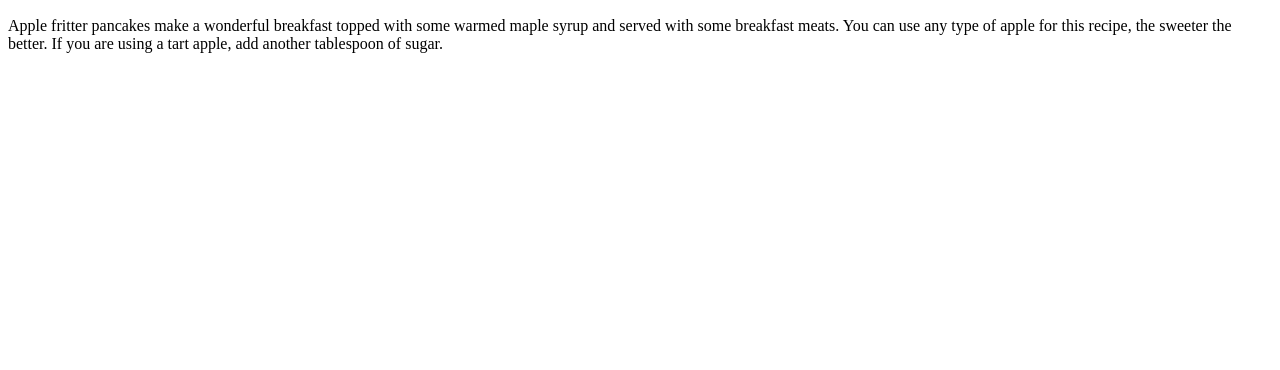
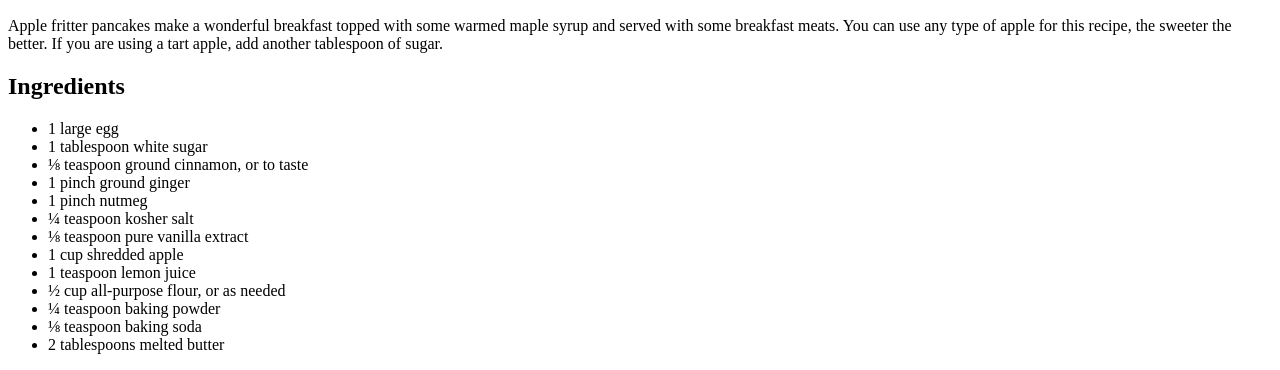
Before and after one commit to amadonavarretejr/odin-recipes, a plain HTML site: page recipes/apple-fritter-pancakes.html in a window 1280 px wide. Shown: the part 584-954 px from the top of the page. Before the commit the page ends 800 px from the top, so only its background shows below. Drawn offline with Linux system fonts and the light colour scheme.

Commit message:
Add ingredients section to apple-fritter-pancakes.html

```diff
--- a/recipes/apple-fritter-pancakes.html
+++ b/recipes/apple-fritter-pancakes.html
@@ -10,5 +10,21 @@
         <img src="/images/apple-fritter-pancakes.jpg" alt="Delicious apple fritter pancakes with sausage and thin apple slices. " height="450px">
         <h2>Description</h2>
         <p>Apple fritter pancakes make a wonderful breakfast topped with some warmed maple syrup and served with some breakfast meats. You can use any type of apple for this recipe, the sweeter the better. If you are using a tart apple, add another tablespoon of sugar.</p>
+        <h2>Ingredients</h2>
+        <ul>
+            <li>1 large egg</li>
+            <li>1 tablespoon white sugar</li>
+            <li>&frac18; teaspoon ground cinnamon, or to taste</li>
+            <li>1 pinch ground ginger</li>
+            <li>1 pinch nutmeg</li>
+            <li>&frac14; teaspoon kosher salt</li>
+            <li>&frac18; teaspoon pure vanilla extract</li>
+            <li>1 cup shredded apple</li>
+            <li>1 teaspoon lemon juice</li>
+            <li>&frac12; cup all-purpose flour, or as needed</li>
+            <li>&frac14; teaspoon baking powder</li>
+            <li>&frac18; teaspoon baking soda</li>
+            <li>2 tablespoons melted butter</li>
+        </ul>
     </body>
 </html>
```
